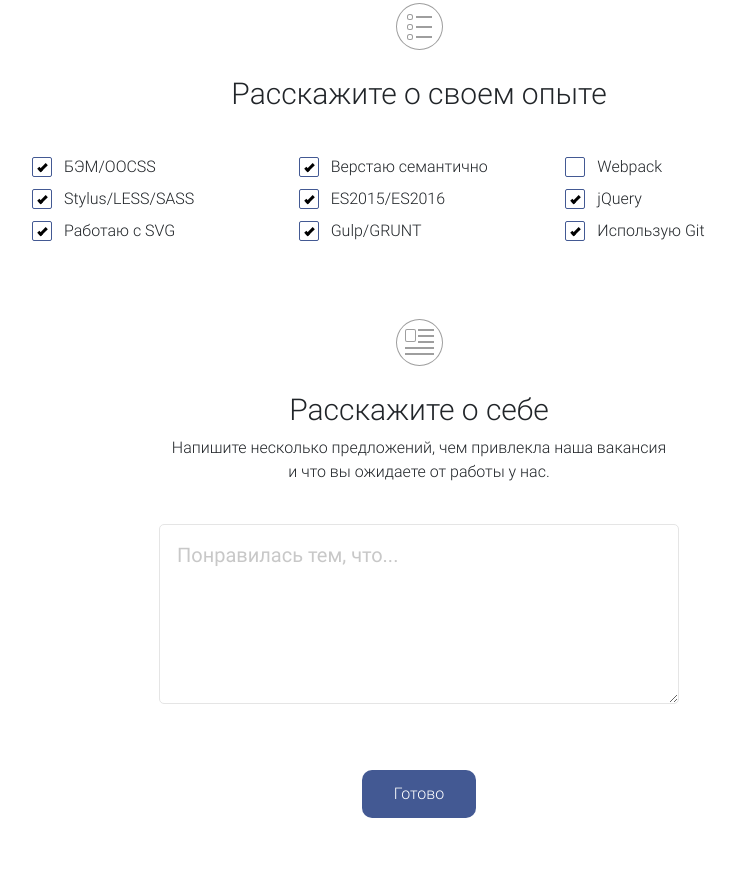
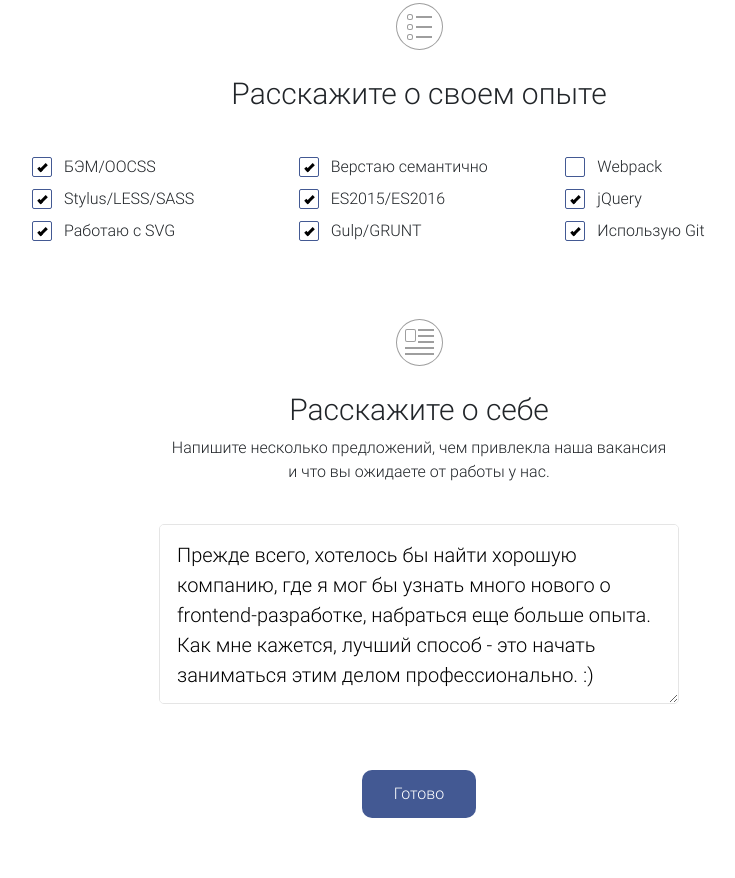
Before and after one commit to Rukio/Questionnaire, a website: page src/index.html in a window 1280 px wide. Shown: the part 957-1835 px from the top of the page, without its empty margins (221-956 px from the left). Drawn offline with Linux system fonts and the light colour scheme.

Commit message:
Add files via upload

```diff
--- a/src/index.html
+++ b/src/index.html
@@ -301,7 +301,8 @@
                 <div class="questionnaire__about__textarea_wrapper">
                     <textarea name="Textarea"
                         id="questionnaire__about__textarea_wrapper__textarea"
-                        placeholder="Понравилась тем, что..."></textarea>
+                        placeholder="Понравилась тем, что...">Прежде всего, хотелось бы найти хорошую компанию, где я мог бы узнать много нового о frontend-разработке, набраться еще больше опыта. Как мне кажется, лучший способ - это начать заниматься этим делом профессионально. :)
+                    </textarea>
                 </div>
             </div>
             <div class="questionnaire__button_wrapper">
```
